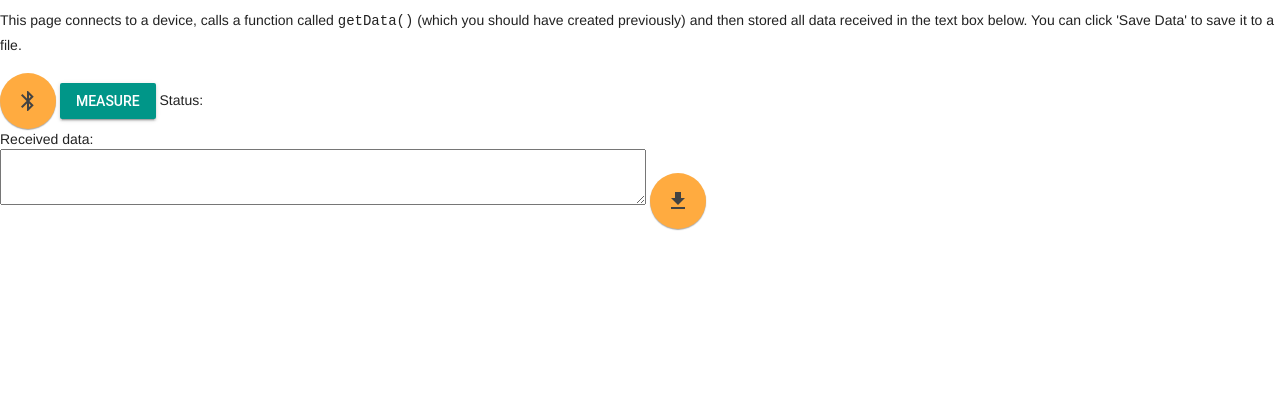
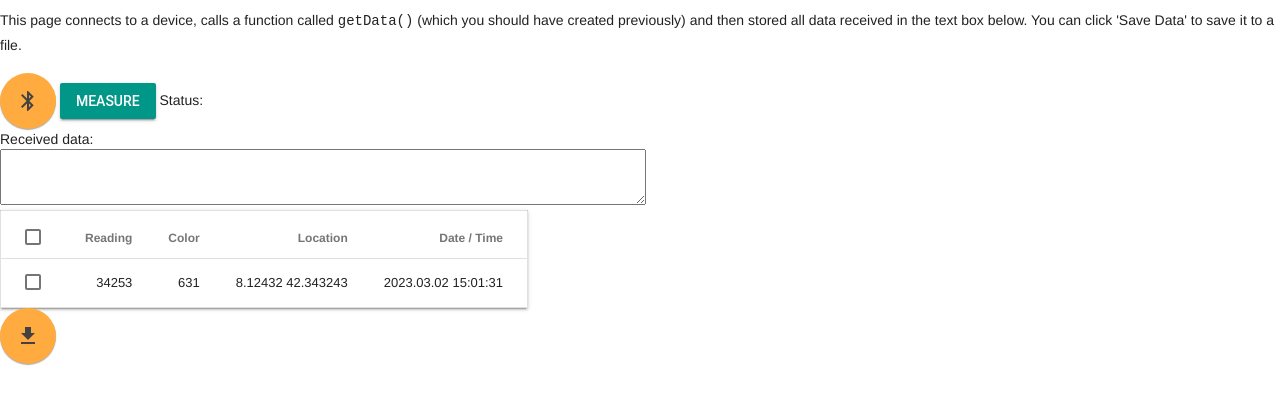
Before and after one commit to gregorbern/UARTTest, a plain HTML site: page test.html in a window 1280 px wide. Shown: the part 228-632 px from the top of the page. Drawn offline with nearby package versions, Linux system fonts and the light colour scheme; a script that the page names is missing.

Commit message:
aded table

```diff
--- a/test.html
+++ b/test.html
@@ -48,6 +48,24 @@
           <span>Received data:</span><br/>
           <textarea id="result" style="width:50%;height:50px">
           </textarea>
+          <table id=reference_table class="mdl-data-table mdl-js-data-table mdl-data-table--selectable mdl-shadow--2dp">
+            <thead>
+              <tr>
+                <th>Reading</th>
+                <th>Color</th>
+                <th>Location</th>
+                <th>Date / Time</th>
+              </tr>
+            </thead>
+            <tbody>
+              <tr>
+                <td >34253</td>
+                <td>631</td>
+                <td>8.12432 42.343243</td>
+                <td>2023.03.02 15:01:31</td>
+              </tr>
+            </tbody>
+          </table>
           <!--button id="save">Export Data</button-->
           <button id="save" class="mdl-button mdl-js-button mdl-button--fab mdl-js-ripple-effect mdl-button--colored">
             <i class="material-icons">download</i>
```
